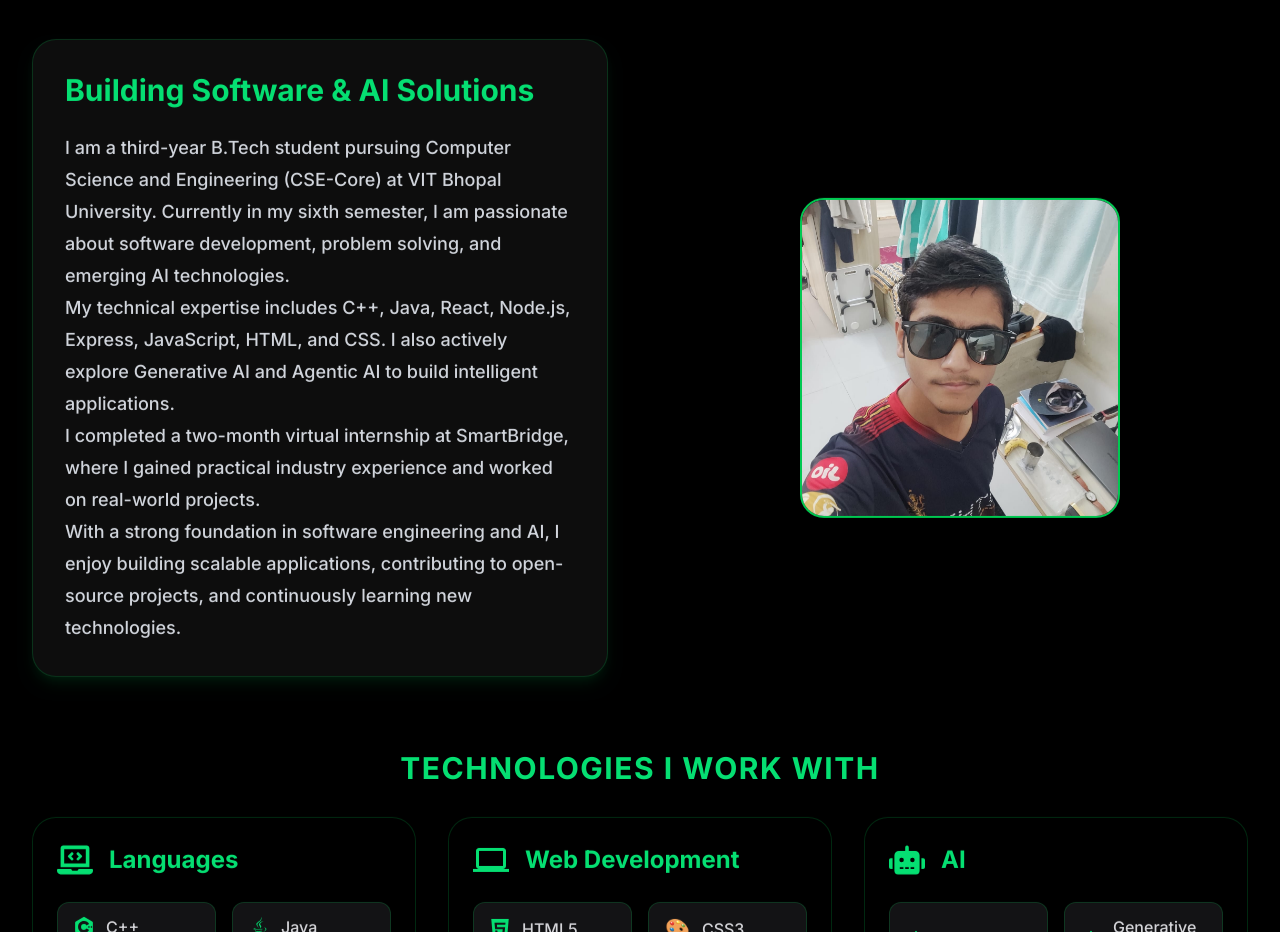
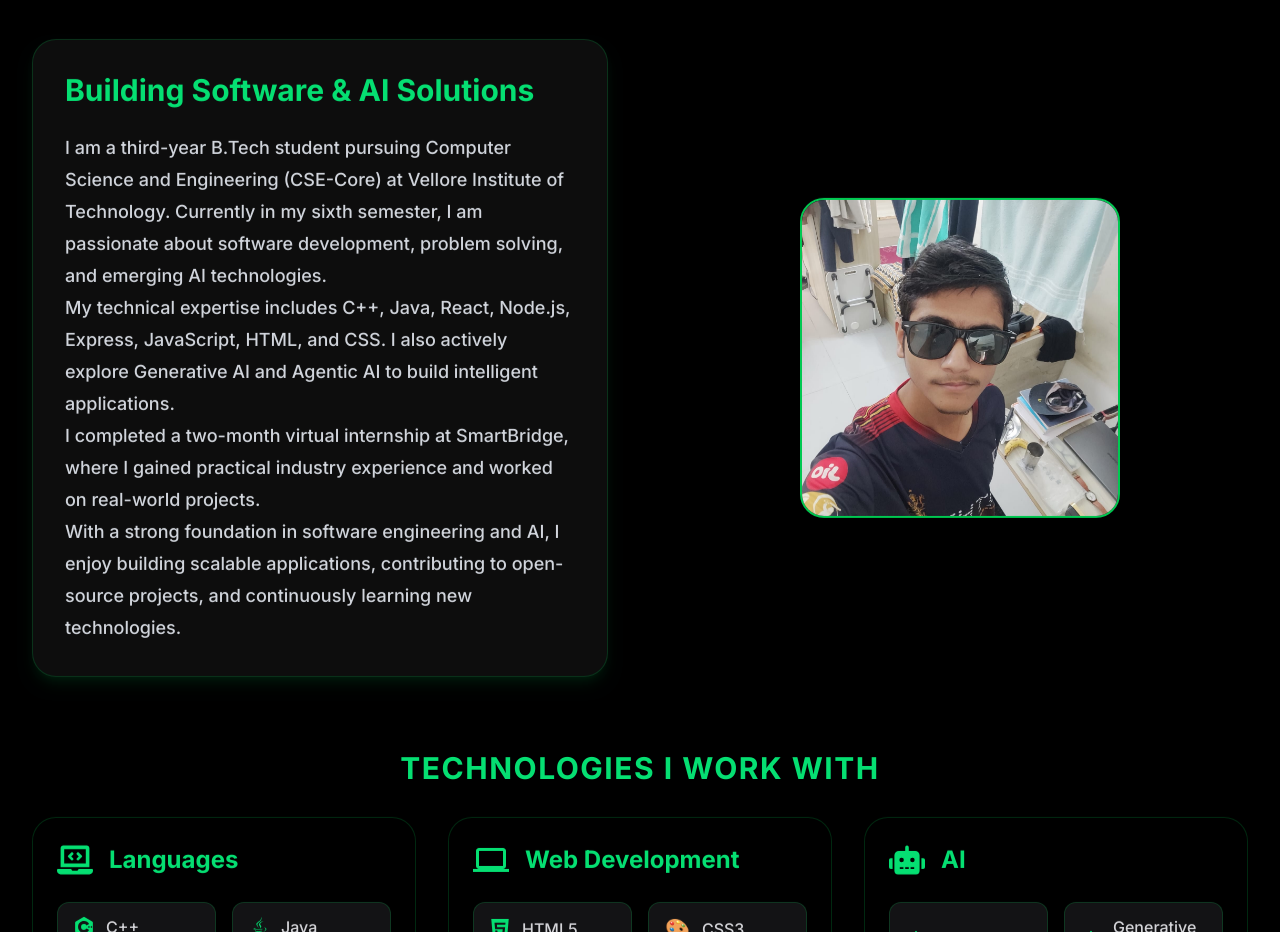
Before and after one commit to 2608raghav/My_Website, a React (Vite) app: page / in a window 1280 px wide. Shown: the part 960-1892 px from the top of the page. Built offline with nearby package versions, Linux system fonts and the light colour scheme; no server answers; the HTML template or start-up script is replaced by a standard one.

Commit message:
Code is Updated

```diff
--- a/src/Components/About/About.jsx
+++ b/src/Components/About/About.jsx
@@ -42,7 +42,7 @@ const About = () => {
 
   <p className="text-gray-300 text-lg leading-8 font-medium">
     I am a third-year B.Tech student pursuing Computer Science
-    and Engineering (CSE-Core) at VIT Bhopal University.
+    and Engineering (CSE-Core) at Vellore Institute of Technology.
     Currently in my sixth semester, I am passionate about
     software development, problem solving, and emerging AI technologies.
   </p>
```
